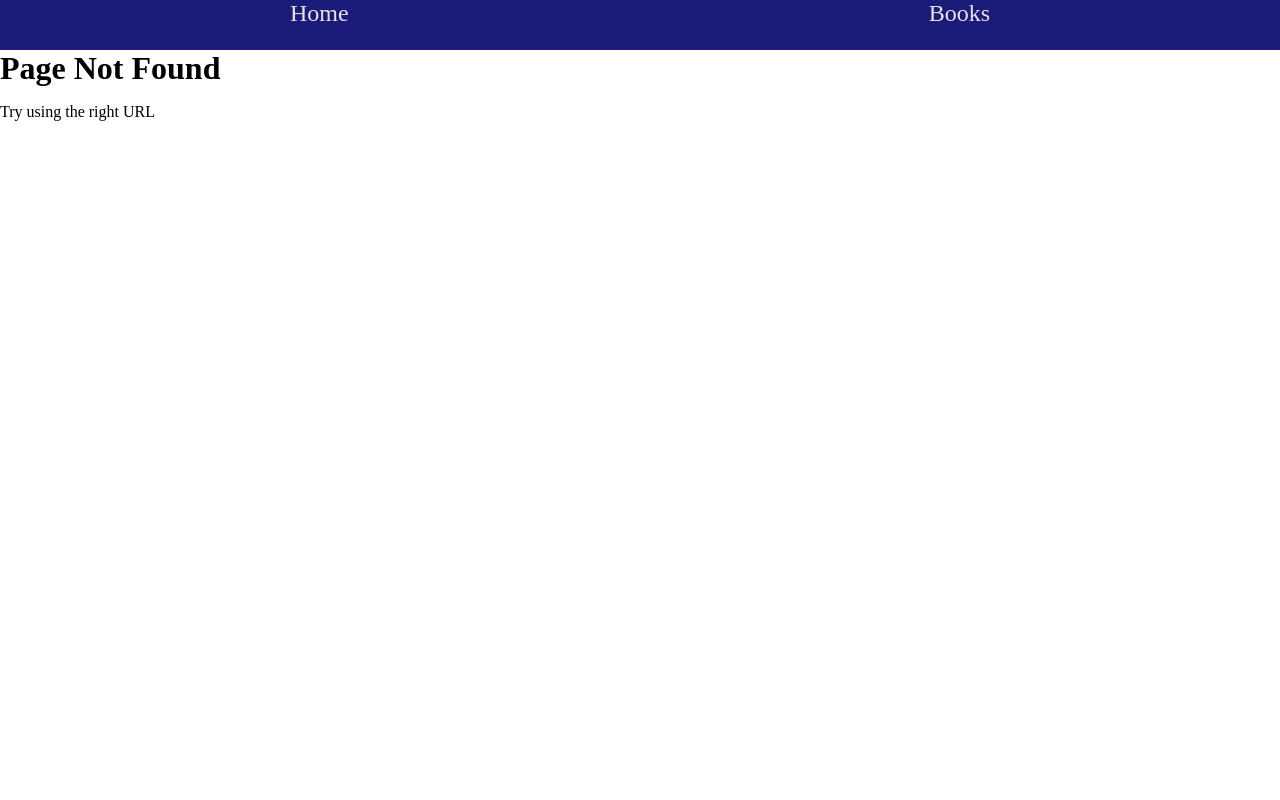
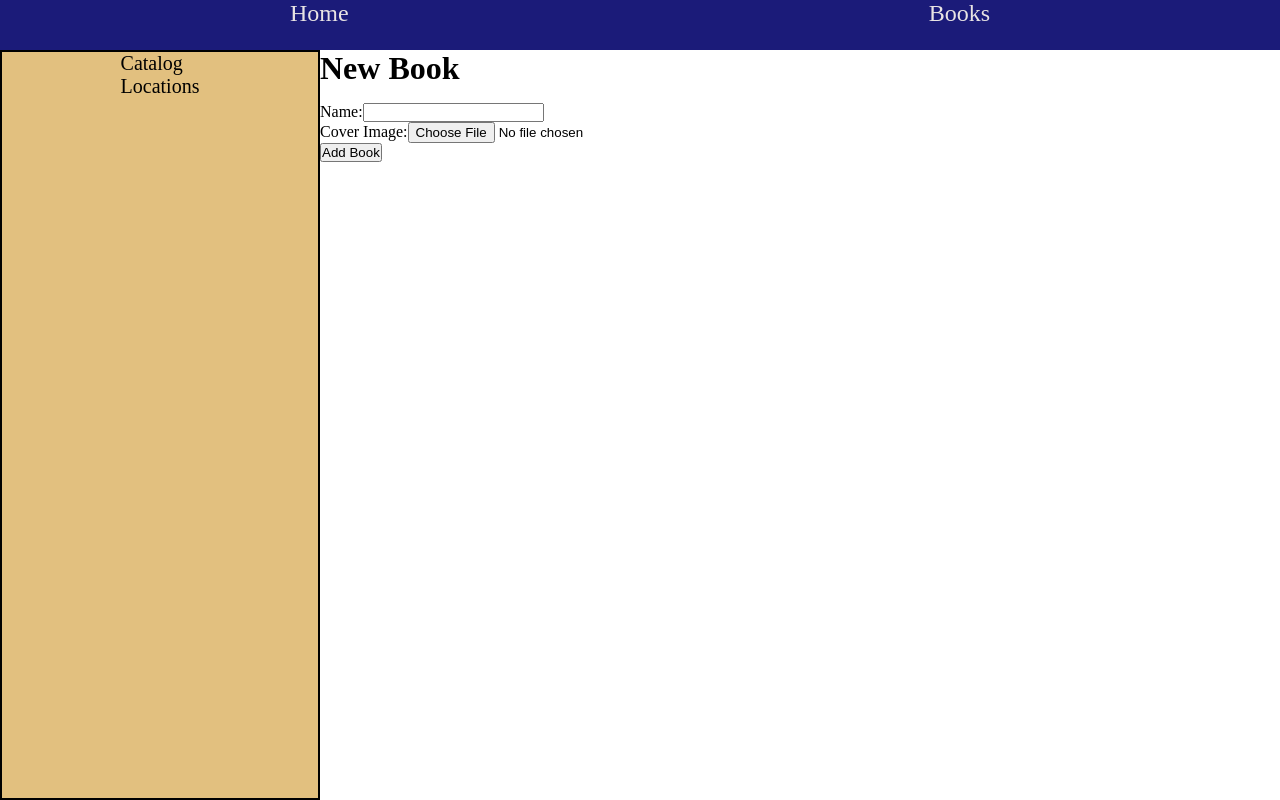
Before and after one commit to fralcala/layouts-errors, a Next.js app: page /books/new in a window 1280 px wide. Before the commit this address had no page. Built offline with nearby package versions, Linux system fonts and the light colour scheme.

Commit message:
Created new books page and useHook for converting files to dataURLs

```diff
--- /dev/null
+++ b/src/app/books/new/page.js
@@ -0,0 +1,31 @@
+"use client";
+
+export default function NewBookPage() {
+  function onAddBook(e) {
+    e.preventDefault();
+
+    const formData = new FormData(e.currentTarget);
+
+    console.log("formData", formData.get("bookCover"));
+  }
+
+  return (
+    <main>
+      <h1>New Book</h1>
+
+      <form onSubmit={onAddBook}>
+        <div>
+          <label htmlFor="bookName">Name:</label>
+          <input type="text" id="bookName" name="bookName" />
+        </div>
+        <div>
+          <label htmlFor="bookCover">Cover Image:</label>
+          <input type="file" accept="image/*" id="bookCover" name="bookCover" />
+        </div>
+        <div>
+          <input type="submit" value="Add Book" />
+        </div>
+      </form>
+    </main>
+  );
+}
--- a/src/app/books/page.js
+++ b/src/app/books/page.js
@@ -1,9 +1,12 @@
 "use client";
+
+import Link from "next/link";
 
 export default function BooksPage() {
   return (
     <main>
       <h1>Books</h1>
+      <Link href="/books/new">Add New Book</Link>
     </main>
   );
 }
```
Also changed, not shown: src/hooks/useFileConvertURI.js (added, +28 -0 lines).
